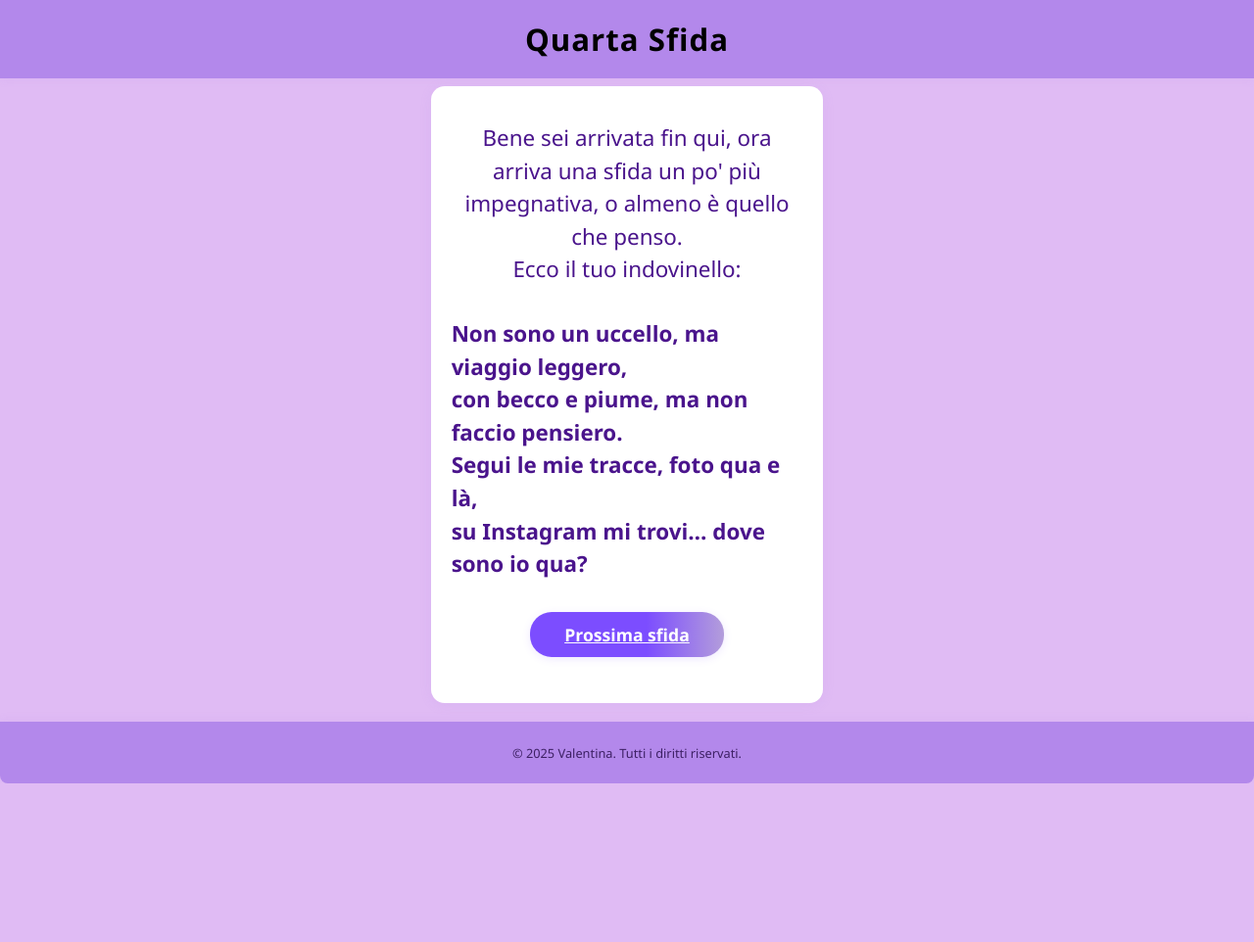
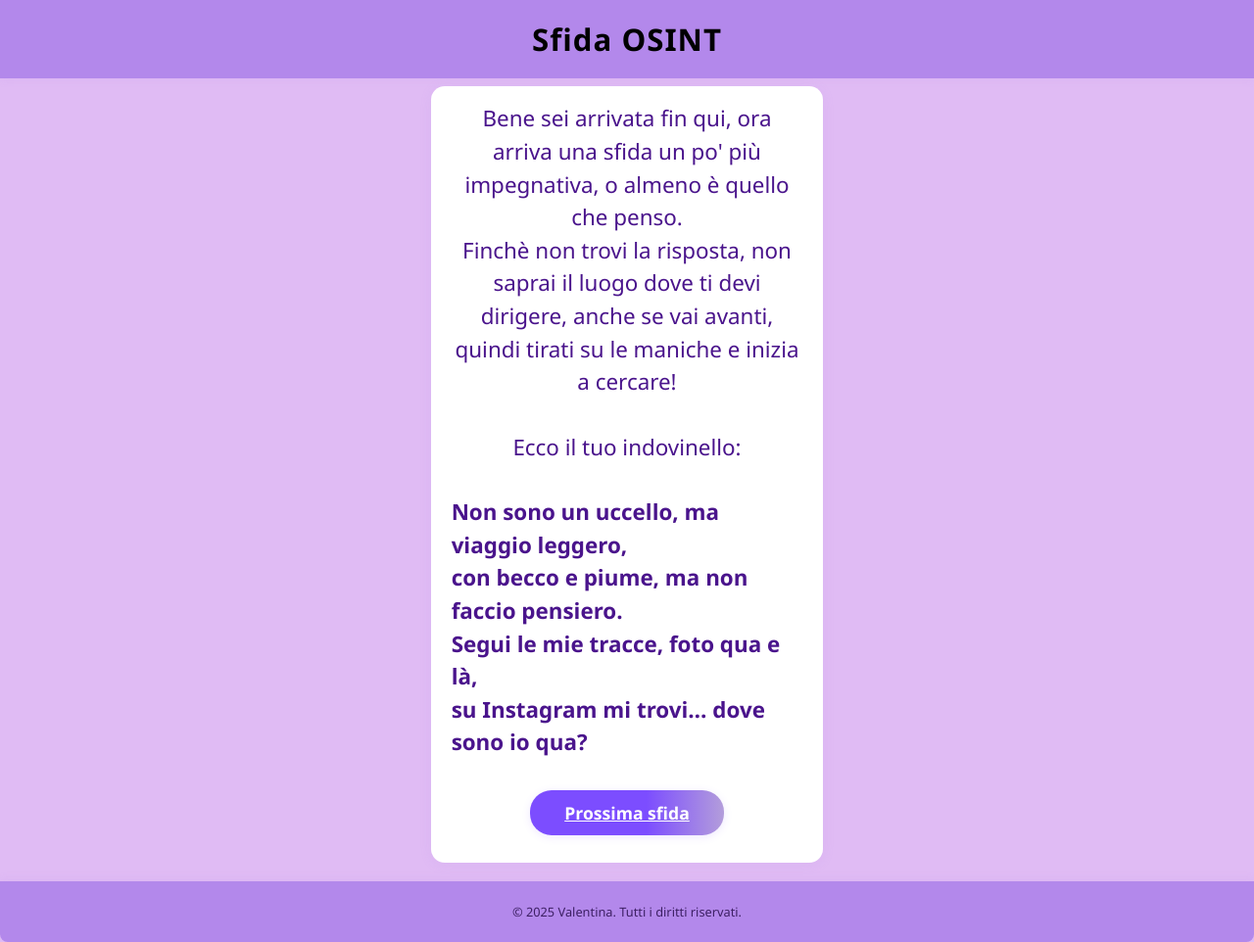
Before and after one commit to valentina-its/Aurorina, a Flask app: page /QuartaSfida in a window 1280 px wide. Shown: the whole page at 98% size. Before the commit the page ends 800 px from the top, so only its background shows below. Run offline with Flask 3, Linux system fonts and the light colour scheme.

Commit message:
corretto errori di battitura

```diff
--- a/app/templates/quartaSfida.html
+++ b/app/templates/quartaSfida.html
@@ -11,13 +11,15 @@
 </head>
 <body>
     <header>
-        <h1>Quarta Sfida</h1>
+        <h1>Sfida OSINT</h1>
     </header>
     <main>
         <p>
             Bene sei arrivata fin qui, ora arriva una sfida un po' più impegnativa,
             o almeno è quello che penso.<br>
-            Ecco il tuo indovinello:
+            Finchè non trovi la risposta, non saprai il luogo dove ti devi dirigere, anche se vai avanti, quindi tirati su le maniche e inizia a cercare!<br>
+
+            <br>Ecco il tuo indovinello:
         </p>
         <p class="random-duck-text"><strong>
 
--- a/app/templates/quintaSfida.html
+++ b/app/templates/quintaSfida.html
@@ -23,7 +23,7 @@
             ma intreccia profezie dentro melodie che solo i cuori vigili possono decifrare.
         </p>
         <p>
-            Questa canzone che che, dovrai trovare, non è soltanto musica:<br>
+            Questa canzone che, dovrai trovare, non è soltanto musica:<br>
             è un frammento del Ponte di Stelle,<br>
             un codice antico nascosto tra rime e silenzi.
         </p>
```
